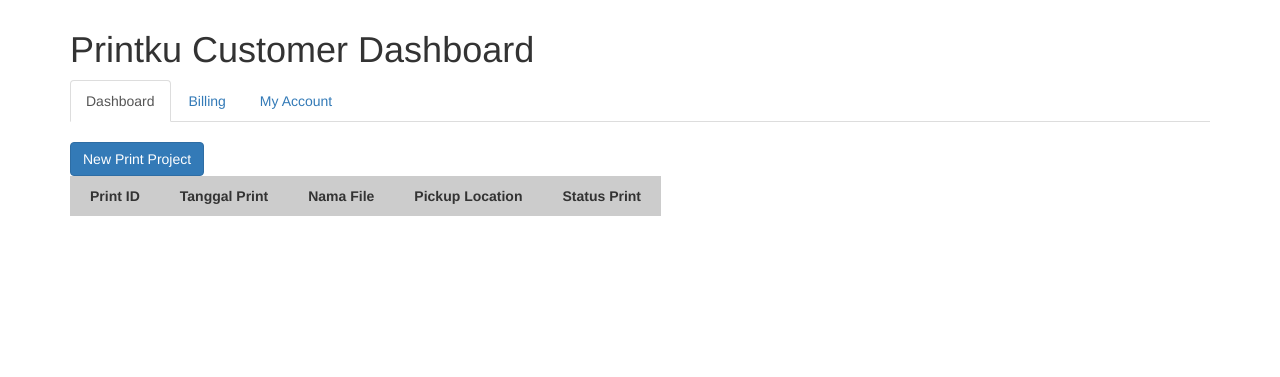
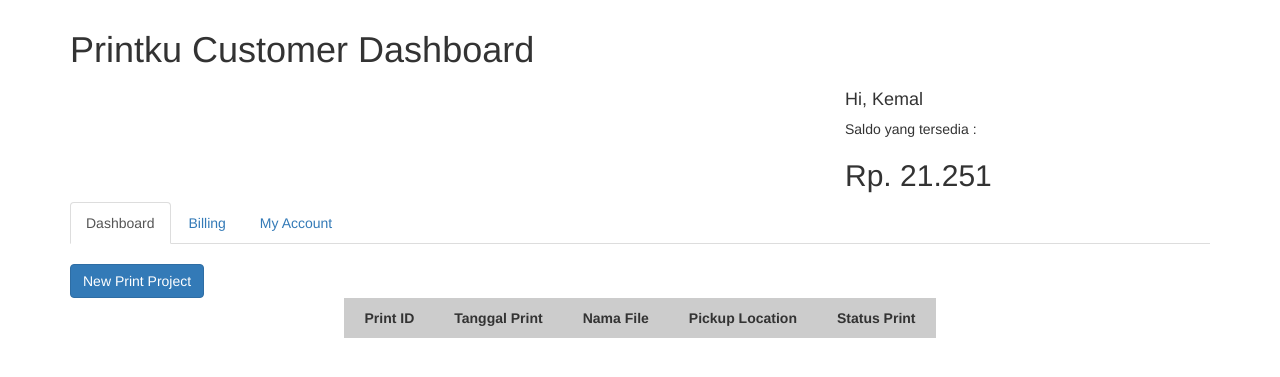
Before and after one commit to kemalkautsar/printku, a PHP site: page / in a window 1280 px wide. Shown: the top 377 px of the page. Run offline with PHP 8.4, Linux system fonts and the light colour scheme; data that the repository does not hold is empty; a stand-in replaces the project's code that opens the database connection; some libraries are stand-ins or nearby versions.

Commit message:
adding balance feature

```diff
--- a/index.php
+++ b/index.php
@@ -11,6 +11,14 @@
 
 <div class ="container">
 	<h1>Printku Customer Dashboard</h1>
+	<div class="col-sm-4">
+	</div>
+	<div class="col-sm-4">
+	</div>
+	<div class="col-sm-4">
+		<h4>Hi, Kemal</h4>
+		Saldo yang tersedia : <h2>Rp. 21.251</h2>
+	</div>
 	<ul class="nav nav-tabs">
 			<li class="active">
         		<a href="#dashboard" data-toggle="tab">Dashboard</a>
@@ -28,7 +36,7 @@
 		<div class="tab-pane active" id="dashboard">
 			<a href="add-project.php" class="btn btn-primary">New Print Project</a><br>
 			<?php
-				echo "<table>
+				echo "<div class='centerize'> <table>
 					<tr>
 						<th>Print ID</th> <th>Tanggal Print</th> <th>Nama File</th> <th>Pickup Location</th> <th>Status Print</th>
 					</tr>";
@@ -38,7 +46,7 @@
 						echo "<tr> <td>" . $row["print_id"] . "</td> <td>" . $row["print_date"] . "</td> <td>" . $row["print_file"] . "</td> <td>" . $row["print_pickup"] . "</td><td>" . $row["print_status"] . "</td> </tr>";
 					}
 
-				echo "</table>";
+				echo "</table></div>";
 			?>
 		</div>
 		<div class="tab-pane" id="billing">
--- a/mystyle.css
+++ b/mystyle.css
@@ -46,6 +46,9 @@ tr:nth-child(odd) {
 }
 
 .centerize{
-  margin-left: auto;
-  margin-right: auto;
+  margin: 0 auto;
+  width: 100%;
 }
+.centerize > table{
+  margin: 0 auto;
+}
```
